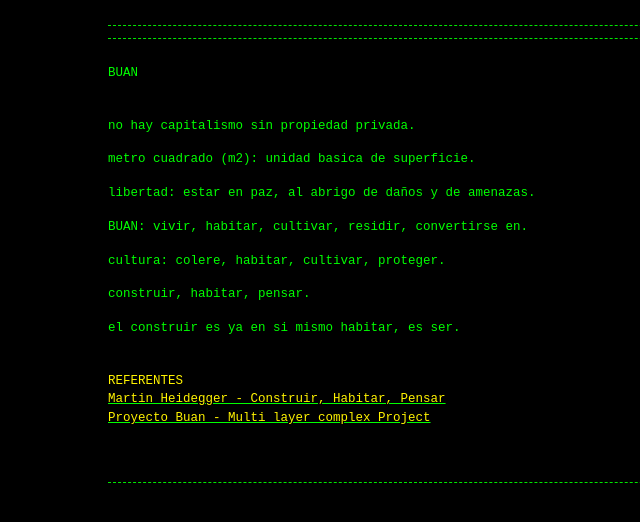
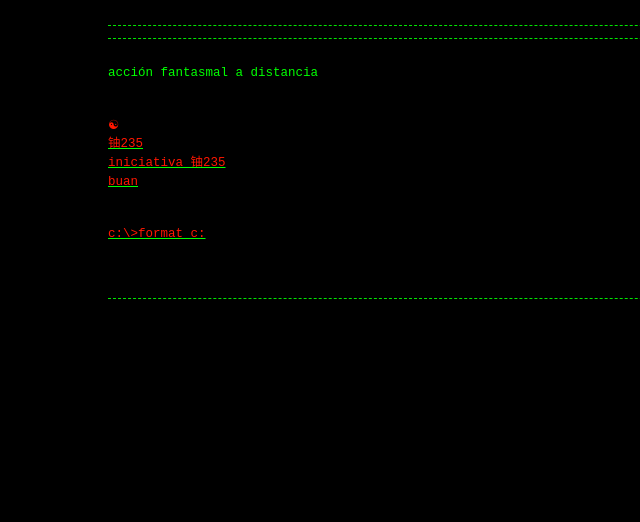
Before and after one commit to Guerrillaradio/accion_fantasmal_a_distancia, a Jekyll site: the page built from index.md, in a window 1280 px wide. Shown: the top 522 px of the page, without its empty margins (232-872 px from the left). Built offline with Jekyll 4.4.1, drawn with Linux system fonts in a browser that asks for light colours; our own code applies the rules of GitHub Pages for plain Markdown files.

Commit message:
Update index.md

```diff
--- a/index.md
+++ b/index.md
@@ -1,14 +1,13 @@
 
-<p>BUAN
+<p>acción fantasmal a distancia
 
-<p>no hay capitalismo sin propiedad privada.
-<p>metro cuadrado (m2): unidad basica de superficie.
-<p>libertad: estar en paz, al abrigo de daños y de amenazas.
-<p>BUAN: vivir, habitar, cultivar, residir, convertirse en.
-<p>cultura: colere, habitar, cultivar, proteger.
-<p>construir, habitar, pensar.
-<p>el construir es ya en si mismo habitar, es ser.
+<div><font color="#ff1700">☯︎</font></div><div></div><div><font color="#ff1700"> </font><font color="#ff2d00"> </font></div>
+<a href="https://guerrillaradio.github.io/u235/"><div><font color="#ff1700">铀235</font></div><div></div><div><font color="#ff1700"> </font><font color="#ff2d00"> </font></div></a>
+<div><font color="#ff1700"></font></div><div></div><div><font color="#ff1700"> </font><font color="#ff2d00"> </font></div>
+<a href="https://archive.org/details/@iniciativa_u235"><div><font color="#ff1700">iniciativa 铀235</font></div><div></div><div><font color="#ff1700"> </font><font color="#ff2d00"> </font></div></a>
+<div><font color="#ff1700"></font></div><div></div><div><font color="#ff1700"> </font><font color="#ff2d00"> </font></div>
+<a href="https://guerrillaradio.github.io/buan/"><div><font color="#ff1700">buan</font></div><div></div><div><font color="#ff1700"> </font><font color="#ff2d00"> </font></div></a>
 
-<div><font color="#fff300">REFERENTES</font></div><div></div><div><font color="#fff300"> </font><font color="#fff300"> </font></div>
-<a href="https://wiki.ead.pucv.cl/images/archive/7/70/20111011141115%21Construir_habitar_pensar_heidegger.pdf"><div><font color="#fff300">Martin Heidegger - Construir, Habitar, Pensar</font></div><div></div><div><font color="#fff300"> </font><font color="#fff300"> </font></div>
-<a href="https://github.com/Guerrillaradio/buanproject"><div><font color="#fff300">Proyecto Buan - Multi layer complex Project</font></div><div></div><div><font color="#fff300"> </font><font color="#fff300"> </font></div></a>
+<p align="right">
+<a
+href="https://es.wikipedia.org/wiki/Embrutecimiento"><div><font color="#ff1700">c:\>format c:</font></div><div></div><div><font color="#ff1700"> </font><font color="#ff2d00"> </font></div></a>
```
